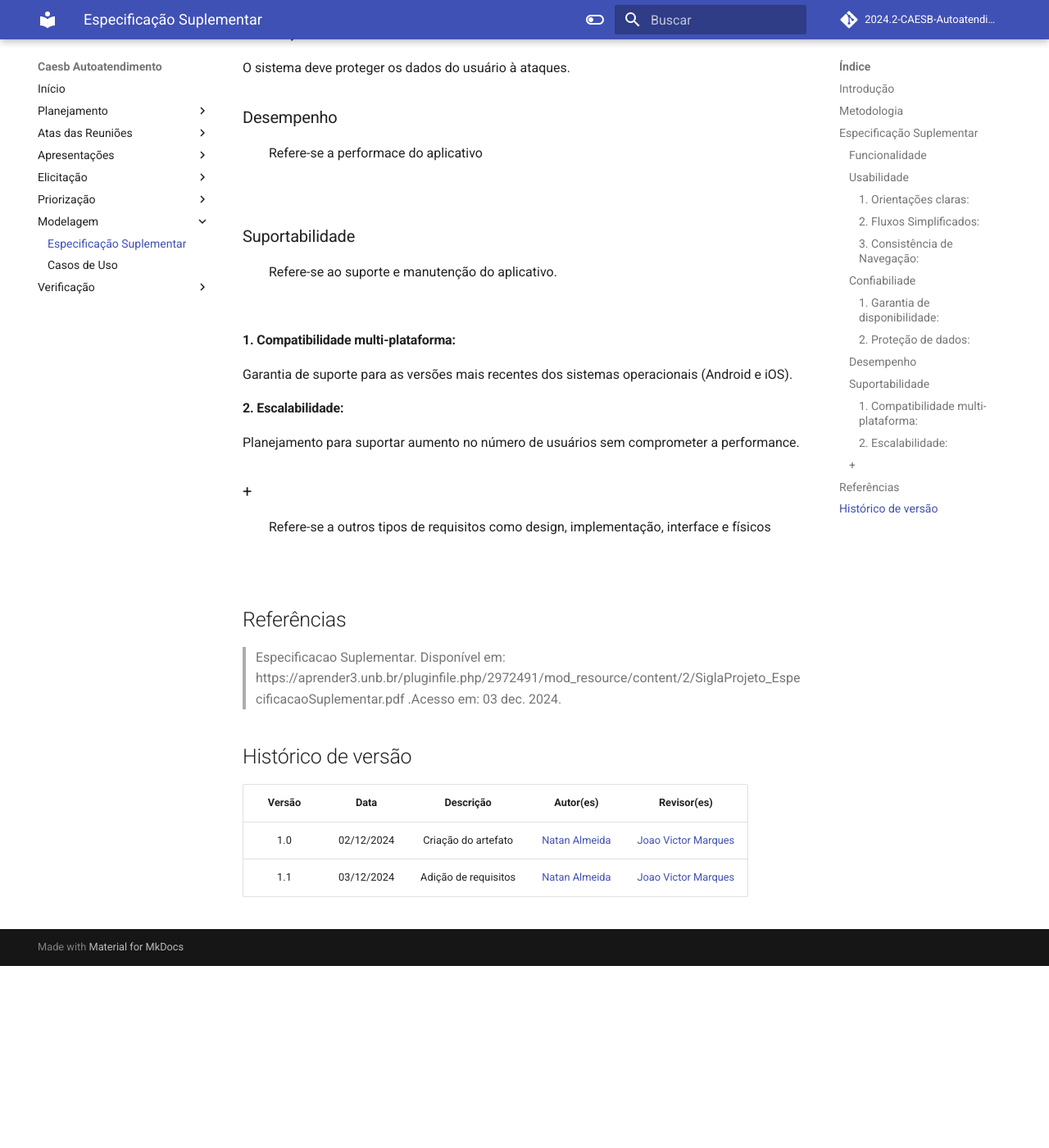
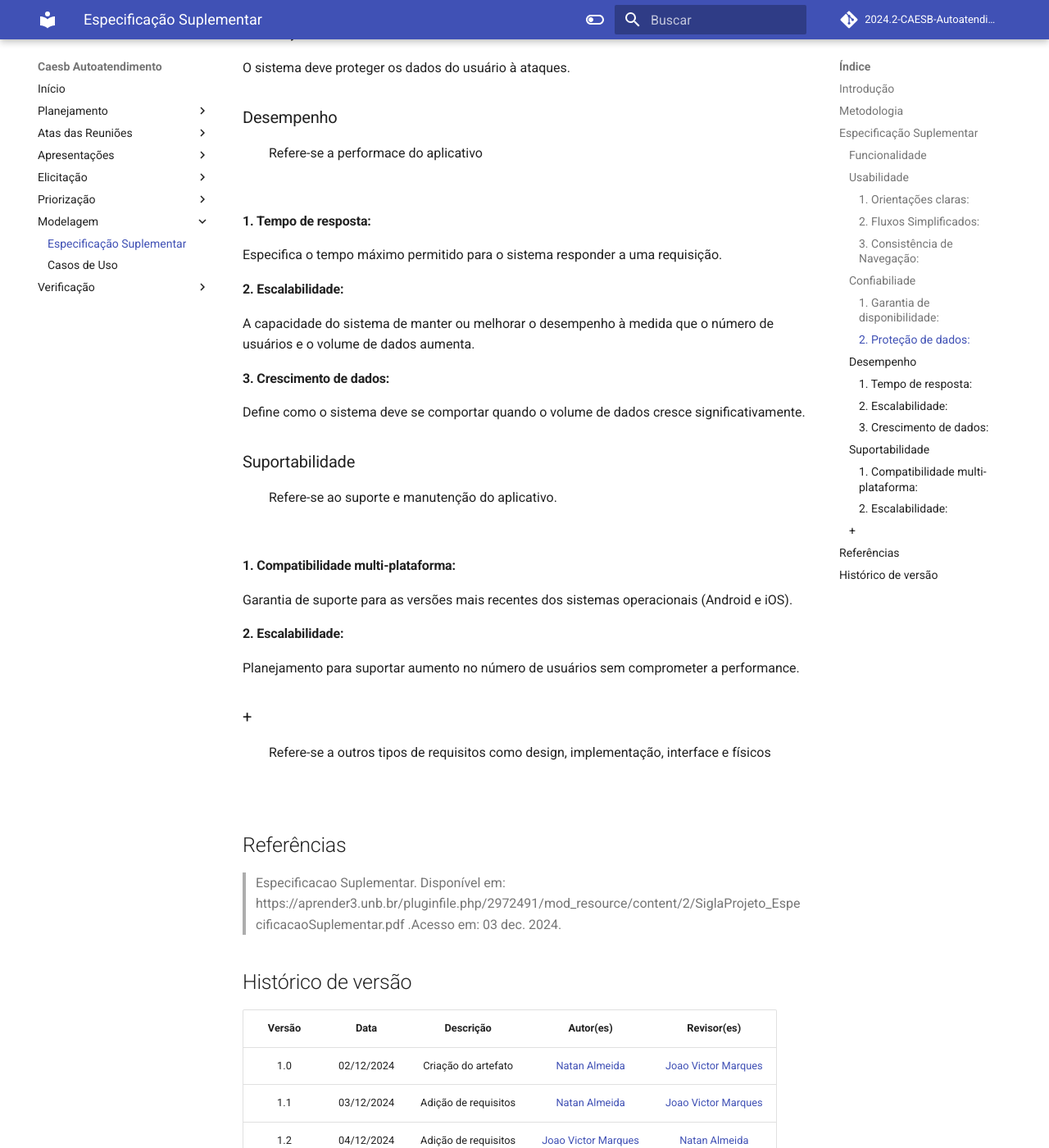
Before and after one commit to Requisitos-de-Software/2024.2-CAESB-Autoatendimento, an MkDocs documentation site: the page built from docs/modelagem/especSup.md, in a window 1280 px wide and 1400 px high, scrolled down 1683 px. Shown: the whole window at 82% size. Built offline with MkDocs 1.6.1 and Material for MkDocs 9.7.7, drawn with Linux system fonts in a browser that asks for light colours; comment, search, counter and statistics services are not loaded; before the commit the page ends 2861 px from its top, so only the background shows below that.

Commit message:
add requisito desempenho

```diff
--- a/docs/modelagem/especSup.md
+++ b/docs/modelagem/especSup.md
@@ -54,6 +54,15 @@ O sistema deve proteger os dados do usuário à ataques.
 <p align="justify">&emsp;&emsp;Refere-se a performace do aplicativo</p>
 <br>
 
+#### 1. Tempo de resposta:
+Especifica o tempo máximo permitido para o sistema responder a uma requisição.
+
+#### 2. Escalabilidade:
+A capacidade do sistema de manter ou melhorar o desempenho à medida que o número de usuários e o volume de dados aumenta.
+
+#### 3. Crescimento de dados:
+Define como o sistema deve se comportar quando o volume de dados cresce significativamente.
+
 ### Suportabilidade
 <p align="justify">&emsp;&emsp;Refere-se ao suporte e manutenção do aplicativo.</p>
 <br>
@@ -77,3 +86,4 @@ Planejamento para suportar aumento no número de usuários sem comprometer a per
 | :-----: | :--------: | :------------------: | :-------------------: | :-----------------: |
 |  1.0   | 02/12/2024 | Criação do artefato | [Natan Almeida](https://github.com/natanalmeida03) | [Joao Victor Marques](https://github.com/jmarquees) |
 |  1.1   | 03/12/2024 | Adição de requisitos | [Natan Almeida](https://github.com/natanalmeida03) | [Joao Victor Marques](https://github.com/jmarquees) |
+|  1.2   | 04/12/2024 | Adição de requisitos | [Joao Victor Marques](https://github.com/jmarquees) | [Natan Almeida](https://github.com/natanalmeida03) |
```
